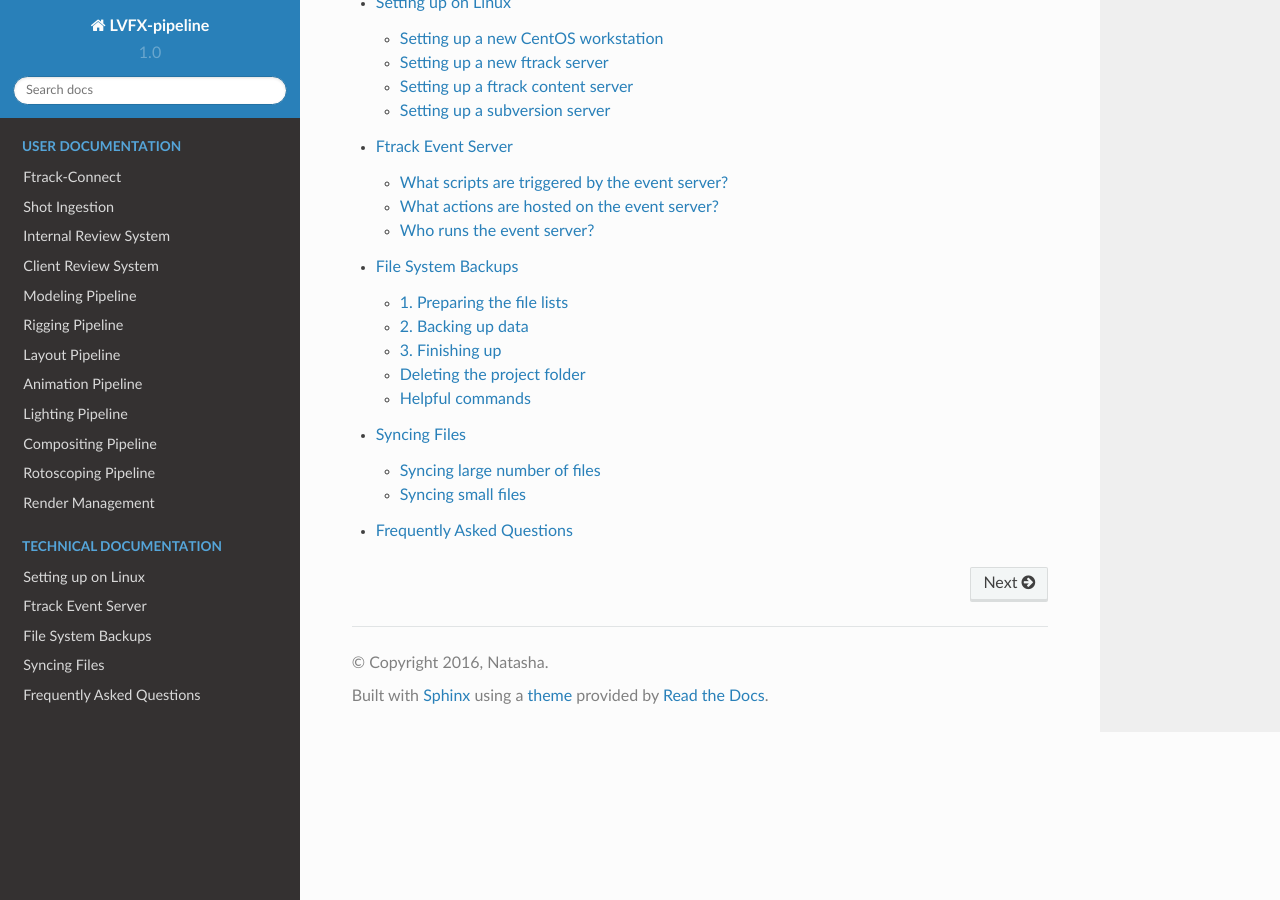
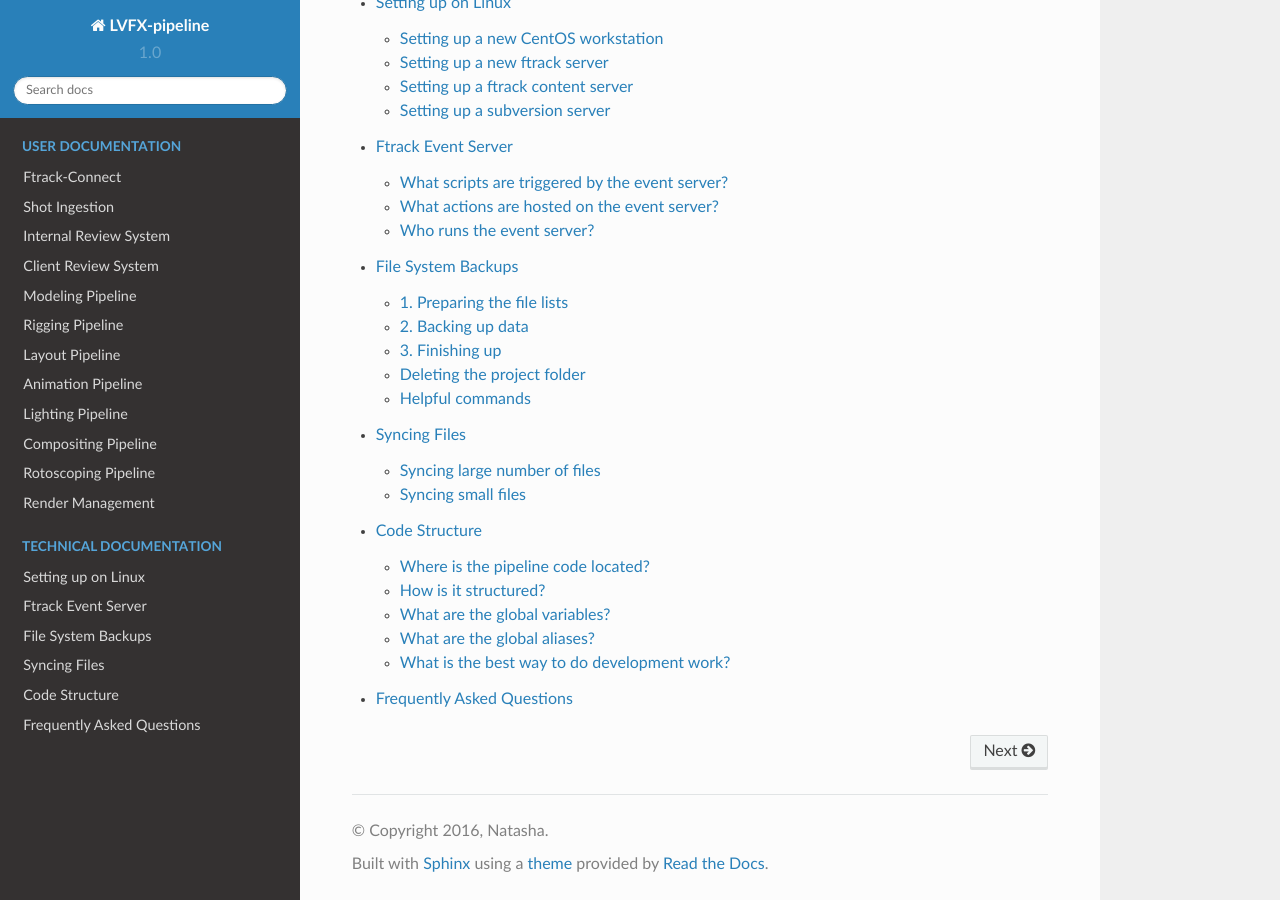
Before and after one commit to afrocircus/LVFX-pipeline, a Sphinx documentation site: the page built from docs/index.rst, in a window 1280 px wide and 900 px high, scrolled down 1333 px. Built offline with Sphinx 7.4.7 and the Read the Docs theme 2.0.0, drawn with Linux system fonts in a browser that asks for light colours; some of the changed lines change nothing that is shown.

Commit message:
code structure doc added

```diff
--- /dev/null
+++ b/docs/code-structure.rst
@@ -0,0 +1,204 @@
+Code Structure
+==============
+
+This is a quick overview of the structure of pipeline code.
+
+Where is the pipeline code located?
+-----------------------------------
+
+The live pipeline code is located at ``/data/production/pipeline/linux/``
+When doing development work, always work locally in your own sandbox. Never work directly in this
+folder. Once you are sure of your script, copy it over to the right folder in this location.
+
+How is it structured?
+---------------------
+List of directories::
+
+    # Top level code directory
+    /data/production/pipeline/linux/
+    # The directory 'common' includes fonts, environment variables, common coding modules etc.
+    /data/production/pipeline/linux/common
+    # Contains common fonts to be used by everyone
+    /data/production/pipeline/linux/common/fonts
+    # Contains config files used by the shot_submit plugin, slack etc.
+    /data/production/pipeline/linux/common/config
+    # Contains common icons
+    /data/production/pipeline/linux/common/icons
+    # Contains common code. This includes the ftrack API and common python modules used by plugins
+    eg. coverting media using ffmpeg, submitting to the farm, common GUI modules etc.
+    /data/production/pipeline/linux/common/packages
+    # Template files for various tasks
+    /data/production/pipeline/linux/common/template
+    # Envionment variables and aliases
+    /data/production/pipeline/linux/common/var
+    /data/production/pipeline/linux/common/sourceimages
+    /data/production/pipeline/linux/common/lighting_assets
+    # Documentation files
+    /data/production/pipeline/linux/common/docs
+    # All maya pluging and scripts
+    /data/production/pipeline/linux/maya
+    # Yeti module
+    /data/production/pipeline/linux/maya/yeti
+    # Common Maya shelves
+    /data/production/pipeline/linux/maya/shelves
+    # Common maya icons
+    /data/production/pipeline/linux/maya/icons
+    # Common maya modules like MTOA and OpenVDB MAYA_MODULE_PATH
+    /data/production/pipeline/linux/maya/modules
+    # Maya plugins directory MAYA_PLUG_IN_PATH
+    /data/production/pipeline/linux/maya/plug-ins
+    # Maya scripts MAYA_SCRIPT_PATH
+    /data/production/pipeline/linux/maya/scripts
+    /data/production/pipeline/linux/maya/scripts/mel
+    /data/production/pipeline/linux/maya/scripts/python
+    # Ftrack connect application lives here, along with associated files.
+    # You shouldn't have to touch this folder.
+    /data/production/pipeline/linux/ftrack-connect-package
+    # Ftrack connect user plugins. All ftrack plugins developed by us live here.
+    /data/production/pipeline/linux/ftrack-connect-plugins
+    /data/production/pipeline/linux/ftrack-connect-plugins/custom_hook
+    # All custom ftrack events and actions that are monitored by the ftrack event server.
+    /data/production/pipeline/linux/ftrack-events
+    /data/production/pipeline/linux/ftrack-events/plugins
+    # Custom hiero plugins
+    /data/production/pipeline/linux/hiero
+    /data/production/pipeline/linux/hiero/Python
+    /data/production/pipeline/linux/hiero/Python/Startup
+    # Common nuke plugins and gizmos
+    /data/production/pipeline/linux/nuke
+    # For common nuke gizmos
+    /data/production/pipeline/linux/nuke/gizmos
+    /data/production/pipeline/linux/nuke/icons
+    # For nuke plugins only
+    /data/production/pipeline/linux/nuke/plugins
+    # Nuke Python scripts
+    /data/production/pipeline/linux/nuke/scripts
+    # Pyblish scripts, organized as per department.
+    /data/production/pipeline/linux/pyblish-plugins
+    /data/production/pipeline/linux/pyblish-plugins/animation
+    /data/production/pipeline/linux/pyblish-plugins/layout
+    /data/production/pipeline/linux/pyblish-plugins/modeling
+    /data/production/pipeline/linux/pyblish-plugins/rigging
+    # Commonly used python scripts, independent of a 3D application.
+    /data/production/pipeline/linux/scripts
+    # Standalone Tools
+    /data/production/pipeline/linux/tools
+    # Linux service scripts
+    /data/production/pipeline/linux/init.d
+
+What are the global variables?
+------------------------------
+All the global environment variables are defined in a single env file.
+For JHB::
+
+    /data/production/pipeline/linux/common/var/env
+
+For CPT::
+    /data/production/pipeline/linux/common/var/env_cpt
+
+These files are sourced in each computers local ~/.bashrc. These variables tell various application
+where to find the plugins and scripts. Also sets up the ftrack environment variables.
+
+Contents of this file::
+
+    # Set the STUDIO variable to JHB (It's set to CPT in the env_cpt file)
+    export STUDIO=JHB
+
+    # FOUNDRY_ASSET_PLUGIN_PATH and HIERO_PLUGIN_PATH are used by hiero, these allow us to use the
+    ftrack plugins in hiero.
+    export FOUNDRY_ASSET_PLUGIN_PATH=/data/production/pipeline/linux/ftrack-connect-package/resource/legacy_plugins/ftrackProvider
+    export HIERO_PLUGIN_PATH=/data/production/pipeline/linux/ftrack-connect-package/resource/legacy_plugins/ftrackHieroPlugin:/data/production/pipeline/linux/hiero
+
+    # Sets the python path to include all the scripts we have written. Also includes the ftrack-api.
+    export PYTHONPATH=/usr/local/lib/python2.7/site-packages/:/data/production/pipeline/linux/common/packages/loco-api/:/data/production/pipeline/linux/common/packages/ftrack-api-3.3/:/data/production/pipeline/linux/maya/scripts/python:/data/production/pipeline/linux/ftrack-connect-package/resource/legacy_plugins/theFoundry:/data/production/pipeline/linux/ftrack-connect-package/resource/legacy_plugins/theFoundry/assetmgr_hiero:/usr/local/lib/python2.7/site-packages/pyblish/:/usr/local/lib/python2.7/site-packages/pyblish_maya/
+
+    # Setting TEMP variable, used by many scripts to write tmp files.
+    export TEMP=/tmp
+
+    # Setting the icons path
+    export ICONS_PATH=/data/production/pipeline/linux/common/icons/
+
+    # Setting the maya module path
+    export MAYA_MODULE_PATH=/data/production/pipeline/linux/maya/modules
+
+    # Setting the maya plug-in path
+    export MAYA_PLUG_IN_PATH=/data/production/pipeline/linux/maya/plug-ins
+
+    # Setting the maya shelf path
+    export MAYA_SHELF_PATH=/data/production/pipeline/linux/maya/shelves
+
+    # Setting the maya scripts path
+    export MAYA_SCRIPT_PATH=/data/production/pipeline/linux/maya/scripts/mel
+
+    # Setting the nuke path
+    export NUKE_PATH=/data/production/pipeline/linux/nuke:/data/production/pipeline/linux/nuke/StarPro
+
+    # Setting the maya icons path
+    export XBMLANGPATH=/data/production/pipeline/linux/maya/icons
+
+    # Used by the shot-submit plugin in nuke and maya
+    export SHOT_SUBMIT_CONFIG=/data/production/pipeline/linux/common/config/shot_submit_config.json
+
+    # Used by ftrack-connect to find the custom actions written by us.
+    export FTRACK_EVENT_PLUGIN_PATH=/data/production/pipeline/linux/ftrack-connect-plugins/custom_hook
+
+    # Used by the optical flares nuke plugin
+    export OPTICAL_FLARES_PRESET_PATH=/data/share01/install/2d/Nuke/plugs/OpticalFlaresForNuke.1/OpticalFlares2016/OpticalFlaresForNuke9_1.0.8/Textures-And-Presets
+    export OFX_PLUGIN_PATH=/data/production/pipeline/linux/nuke/plugins/Lenscare_OFX_v1.44/
+
+    # Used by Pyblish during publishing in Maya.
+    export PYBLISHPLUGINPATH=/data/production/pipeline/linux/pyblish-plugins/
+    export MAYA_PYTHON_PATH=/usr/autodesk/maya2016/lib/python2.7/site-packages/
+    export PYBLISH_LAYOUT_PATH=/data/production/pipeline/linux/pyblish-plugins/layout
+    export PYBLISH_MODELING_PATH=/data/production/pipeline/linux/pyblish-plugins/modeling
+    export PYBLISH_RIGGING_PATH=/data/production/pipeline/linux/pyblish-plugins/rigging
+    export PYBLISH_ANIMATION_PATH=/data/production/pipeline/linux/pyblish-plugins/animation
+
+What are the global aliases?
+----------------------------
+
+The ``/data/production/pipeline/linux/common/var/vars`` file contains a list of variables
+and aliases common to all.
+
+The file contains::
+
+    # Variables for directories. Just so it's easy to get to these directories via the commandline.
+    export PIPE_DIR=/data/production/pipeline
+    export VAR_DIR=$PIPE_DIR/common/var
+    export PACKAGES_DIR=$PIPE_DIR/common/packages
+    export PIPE_DEV_DIR=$PIPE_DIR/dev
+    export PIPE_LIVE_DIR=$PIPE_DIR/live
+    export FTRACK_DEV_DIR=$PIPE_DEV_DIR/ftrack-connect-package/resource
+    export FTRACK_LIVE_DIR=$PIPE_LIVE_DIR/ftrack-connect-package/resource
+    export SHOT_SUBMIT_CONFIG=/data/production/pipeline/linux/common/config/shot_submit_config.json
+    export CONFIG_DIR=/data/production/pipeline/linux/common/config/
+
+    # Slack bot token. Used by renderbox and slack API
+    export SLACK_BOT_TOKEN=xoxb-72401566256-txDVSBf3peXtMnhdpDBnJ1iM
+
+    # Defining aliases. Aliases are like short cuts, so instead of typing
+    "python2.7 <path to script> the user would simply type prores_create or whatever the alias
+    name is. It helps create a quick short command in place of a long one.
+    alias prores_create='python2.7 /data/production/pipeline/linux/scripts/prores_create.py'
+    alias vrscene_submit='python2.7 /data/production/pipeline/linux/scripts/vrscene_submit.py'
+    alias vray_export='python2.7 /data/production/pipeline/linux/scripts/vray_export.py'
+    alias copy_to_delivery='python2.7 /data/production/pipeline/linux/scripts/copy_to_delivery.py'
+    alias make_symlink='python2.7 /data/production/pipeline/linux/scripts/make_symlink.py'
+    alias extract_exr_rgb='/data/production/pipeline/linux/scripts/exrExtractRGB/exrExtractRGB'
+    alias file_sync='python2.7 /data/production/pipeline/linux/scripts/sync_file.py'
+
+
+What is the best way to do development work?
+--------------------------------------------
+
+First create a local sandbox for your code. You only need to do this once. Get the latest code from
+the github repository. Always work locally, and version your code by checking it in to the github
+repository.
+
+Set up you own local workspace env by including the ``/data/production/pipeline/linux/common/var/env_dev``
+environment variable file in your ~/.bashrc instead of the "env" file. This will ensure that all your
+paths point to your local sandbox and not to the live code repository. As a result, when you test your
+code, you will be running code in your local sandbox. When you are confident to roll it out to the
+studio, copy this code over to the corresponding folder in the live code directory.
+
+The contents of what a local ~/.bashrc should look like can be found in ``/data/production/pipeline/linux/common/docs/workstation_setup.pdf``
--- a/docs/index.rst
+++ b/docs/index.rst
@@ -31,4 +31,5 @@ Loco VFX Pipeline Documentation
    event-server
    file-backup
    file-sync
+   code-structure
    faq
```
